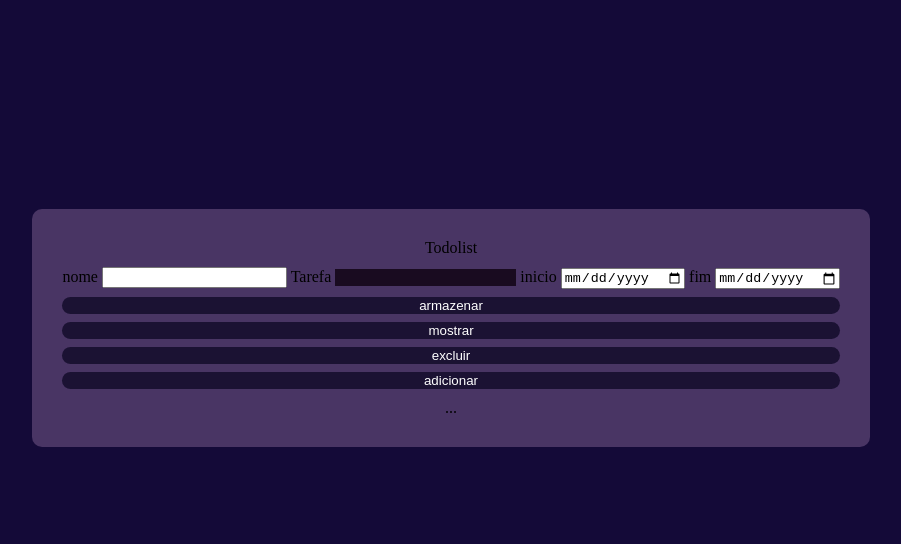
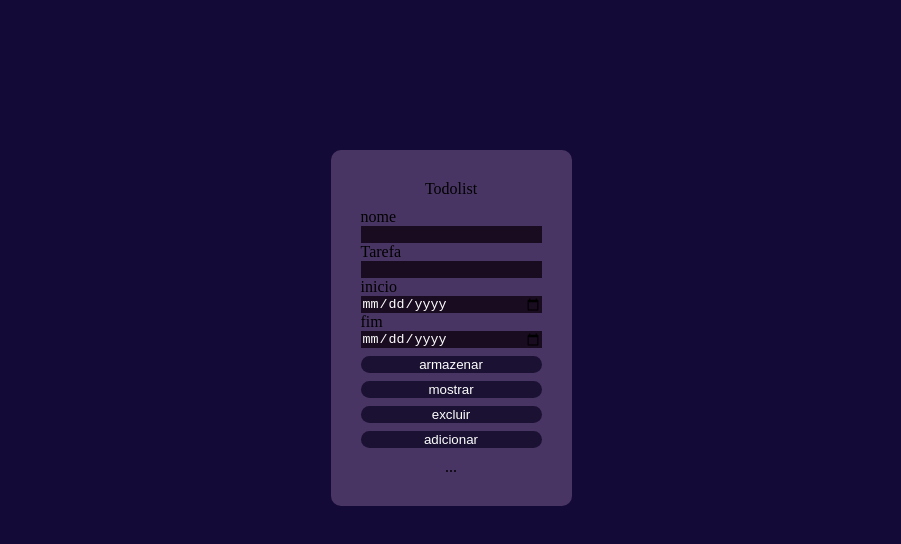
Before and after one commit to LucasMKM/pg, a plain HTML site: page index.html in a window 1280 px wide. Shown: the whole page, without its empty margins (189-1090 px from the left). Drawn offline with Linux system fonts and the light colour scheme.

Commit message:
Update style.css

```diff
--- a/css/style.css
+++ b/css/style.css
@@ -55,3 +55,18 @@ background-color: rgb(25, 11, 32);
 border-style:none;
 
 }
+
+.padrao{
+
+color:white;
+background-color: rgb(25, 11, 32);
+border-style:none;
+
+
+}
+
+.lor{
+display:flex;
+flex-direction: column;
+
+}
```
